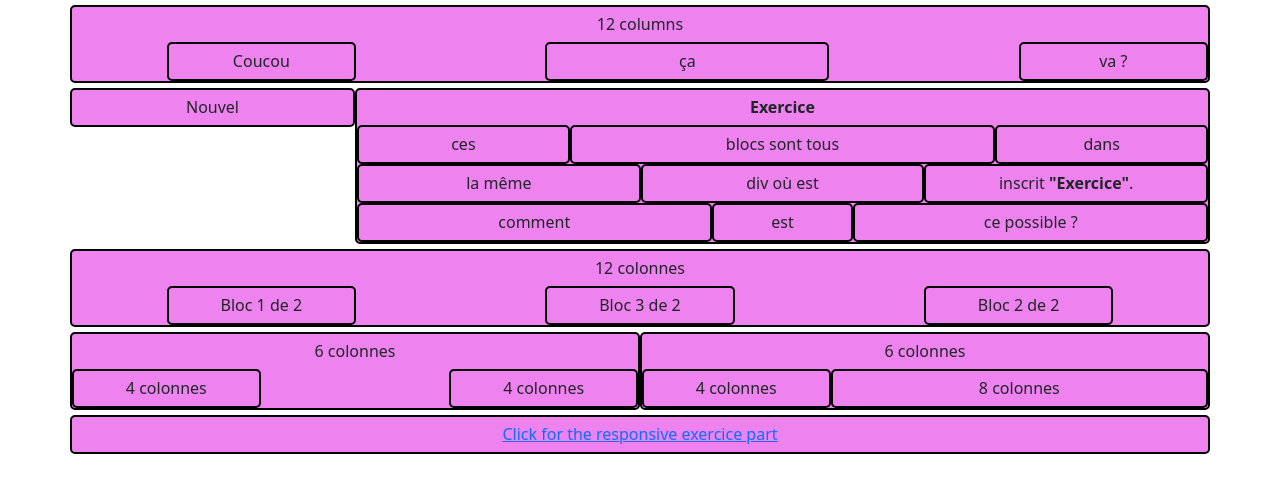
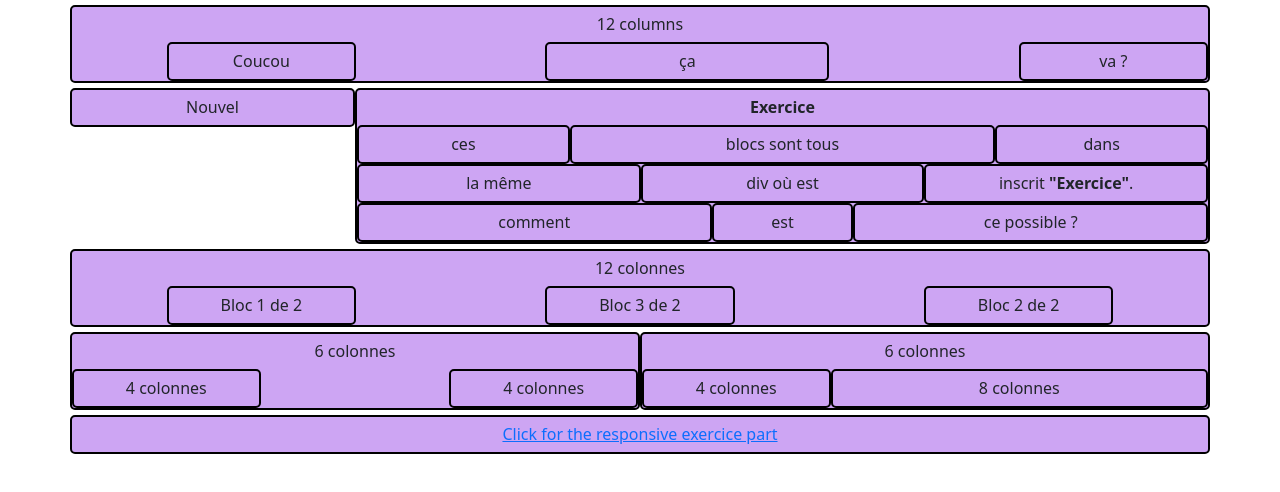
Before and after one commit to MrPinoBoy/bootstrap-training, a plain HTML site: page index.html in a window 1280 px wide. Drawn offline with nearby package versions, Linux system fonts and the light colour scheme.

Commit message:
correct color

```diff
--- a/style.css
+++ b/style.css
@@ -9,7 +9,7 @@ body {
 }
 
 .styled {
-  background-color: violet;
+  background-color: #cda5f3;
   border: solid black 2px;
   border-radius: 5px;
   text-align: center;
```
